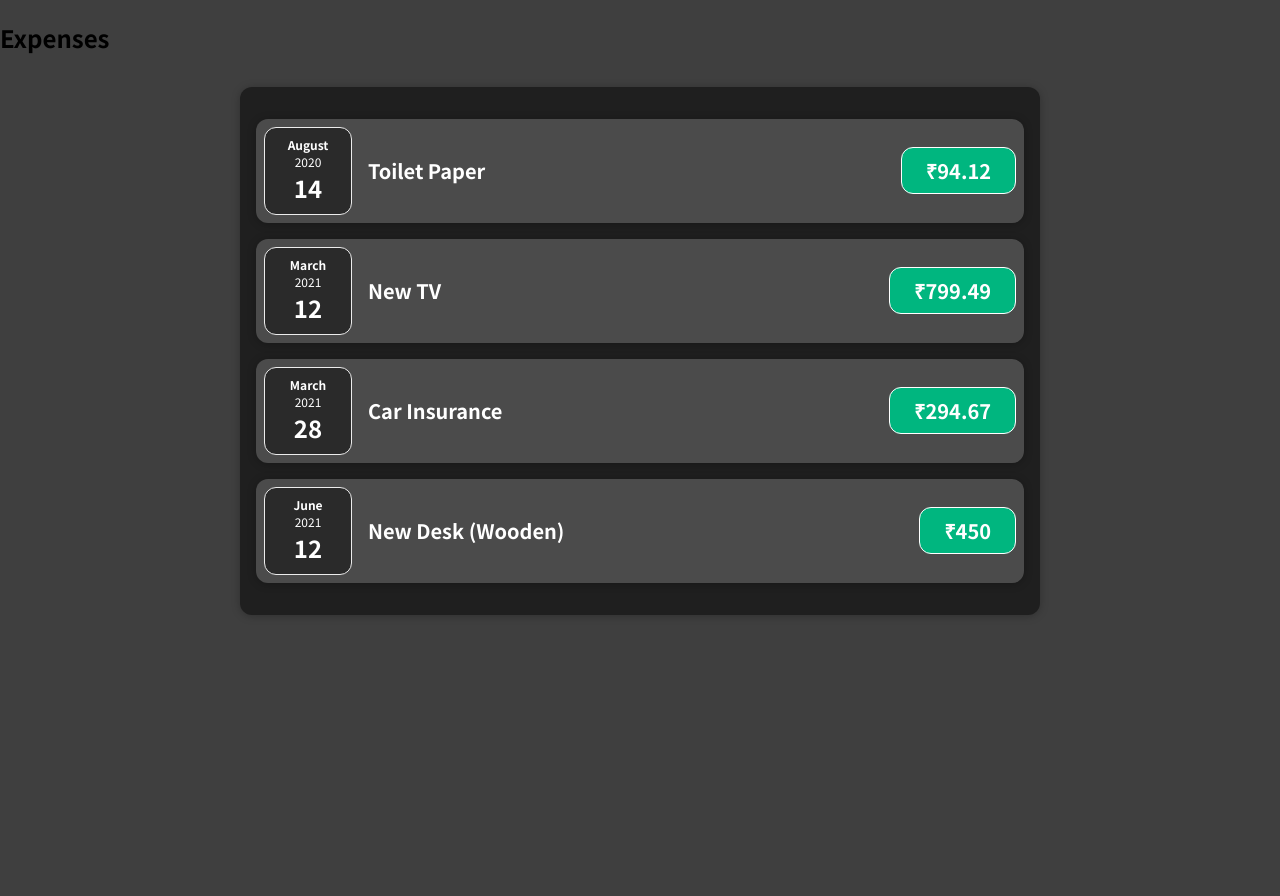
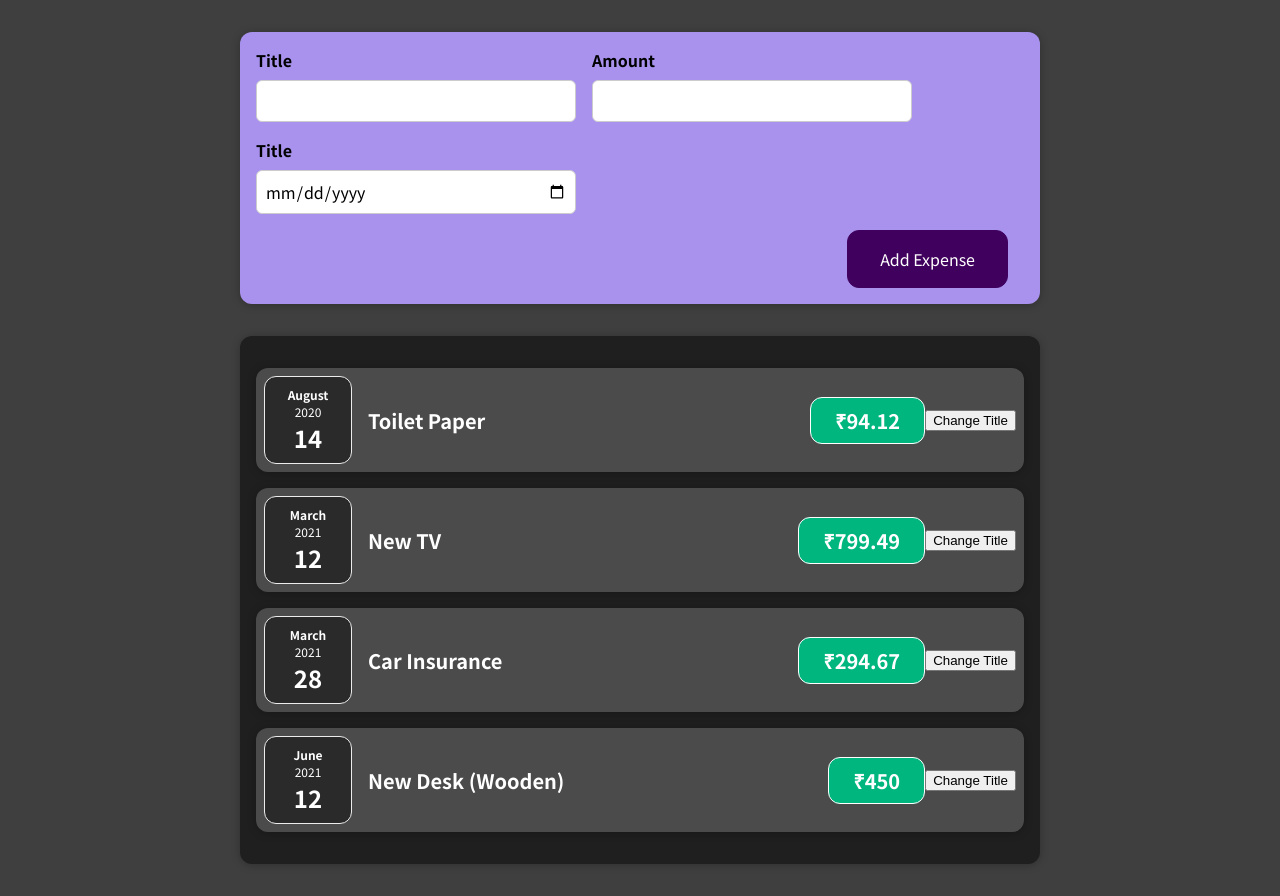
Before and after one commit to sidshetty/expense-calculator, a React (Create React App) app: page / in a window 1280 px wide. Before the commit the page ends 800 px from the top, so only its background shows below. Built offline with nearby package versions, Linux system fonts and the light colour scheme.

Commit message:
added form structure and mock handler

```diff
--- a/src/App.js
+++ b/src/App.js
@@ -1,4 +1,5 @@
 import Expenses from './components/Expenses/Expenses';
+import NewExpense from './components/NewExpense/NewExpense';
 
 const App = () => {
 	const expenses = [
@@ -24,7 +25,7 @@
 	];
 	return (
 		<div>
-			<h2>Expenses</h2>
+			<NewExpense />
 			<Expenses items={expenses} />
 		</div>
 	);
--- a/src/components/Expenses/ExpenseItem.js
+++ b/src/components/Expenses/ExpenseItem.js
@@ -1,15 +1,23 @@
+import React, { useState } from 'react';
 import './ExpenseItem.css';
 import Card from '../Card/Card';
 import ExpenseDate from './ExpenseDate';
 
 const ExpenseItem = (props) => {
+	const [ title, setTitle ] = useState(props.title);
+
+	const clickHandler = () => {
+		setTitle('Updated!');
+	};
+
 	return (
 		<Card className="expense-item">
 			<ExpenseDate date={props.date} />
 			<div className="expense-item__description">
-				<h2>{props.title}</h2>
+				<h2>{title}</h2>
 				<div className="expense-item__price">₹{props.amount}</div>
 			</div>
+			<button onClick={clickHandler}>Change Title</button>
 		</Card>
 	);
 };
--- /dev/null
+++ b/src/components/NewExpense/ExpenseForm.css
@@ -0,0 +1,26 @@
+.new-expense__controls {
+	display: flex;
+	flex-wrap: wrap;
+	gap: 1rem;
+	margin-bottom: 1rem;
+	text-align: left;
+}
+
+.new-expense__control label {
+	font-weight: bold;
+	margin-bottom: 0.5rem;
+	display: block;
+}
+
+.new-expense__control input {
+	font: inherit;
+	padding: 0.5rem;
+	border-radius: 6px;
+	border: 1px solid #ccc;
+	width: 20rem;
+	max-width: 100%;
+}
+
+.new-expense__actions {
+	text-align: right;
+}
--- /dev/null
+++ b/src/components/NewExpense/ExpenseForm.js
@@ -0,0 +1,32 @@
+import { useState } from 'react';
+import './ExpenseForm.css';
+
+const ExpenseForm = () => {
+	const titleChangeHandler = (event) => {
+		console.log(event.target.value);
+	};
+
+	return (
+		<form>
+			<div className="new-expense__controls">
+				<div className="new-expense__control">
+					<label>Title</label>
+					<input type="text" onChange={titleChangeHandler} />
+				</div>
+				<div className="new-expense__control">
+					<label>Amount</label>
+					<input type="number" min="0.01" step="0.01" />
+				</div>
+				<div className="new-expense__control">
+					<label>Title</label>
+					<input type="date" min="2019-01-01" max="2022-12-31" />
+				</div>
+			</div>
+			<div className="new-expense__actions">
+				<button type="submit">Add Expense</button>
+			</div>
+		</form>
+	);
+};
+
+export default ExpenseForm;
--- /dev/null
+++ b/src/components/NewExpense/NewExpense.css
@@ -0,0 +1,38 @@
+.new-expense {
+	background-color: #a892ee;
+	padding: 1rem;
+	margin: 2rem auto;
+	width: 50rem;
+	max-width: 95%;
+	border-radius: 12px;
+	text-align: center;
+	box-shadow: 0 1px 8px rgba(0, 0, 0, 0.25);
+}
+
+.new-expense button {
+	font: inherit;
+	cursor: pointer;
+	padding: 1rem 2rem;
+	border: 1px solid #40005d;
+	background-color: #40005d;
+	color: white;
+	border-radius: 12px;
+	margin-right: 1rem;
+}
+
+.new-expense button:hover,
+.new-expense button:active {
+	background-color: #510674;
+	border-color: #510674;
+}
+
+.new-expense button.alternative {
+	color: #220131;
+	border-color: transparent;
+	background-color: transparent;
+}
+
+.new-expense button.alternative:hover,
+.new-expense button.alternative:active {
+	background-color: #ddb3f8;
+}
--- /dev/null
+++ b/src/components/NewExpense/NewExpense.js
@@ -0,0 +1,13 @@
+import React from 'react';
+import './NewExpense.css';
+import ExpenseForm from './ExpenseForm';
+
+const NewExpense = () => {
+	return (
+		<div className="new-expense">
+			<ExpenseForm />
+		</div>
+	);
+};
+
+export default NewExpense;
```
